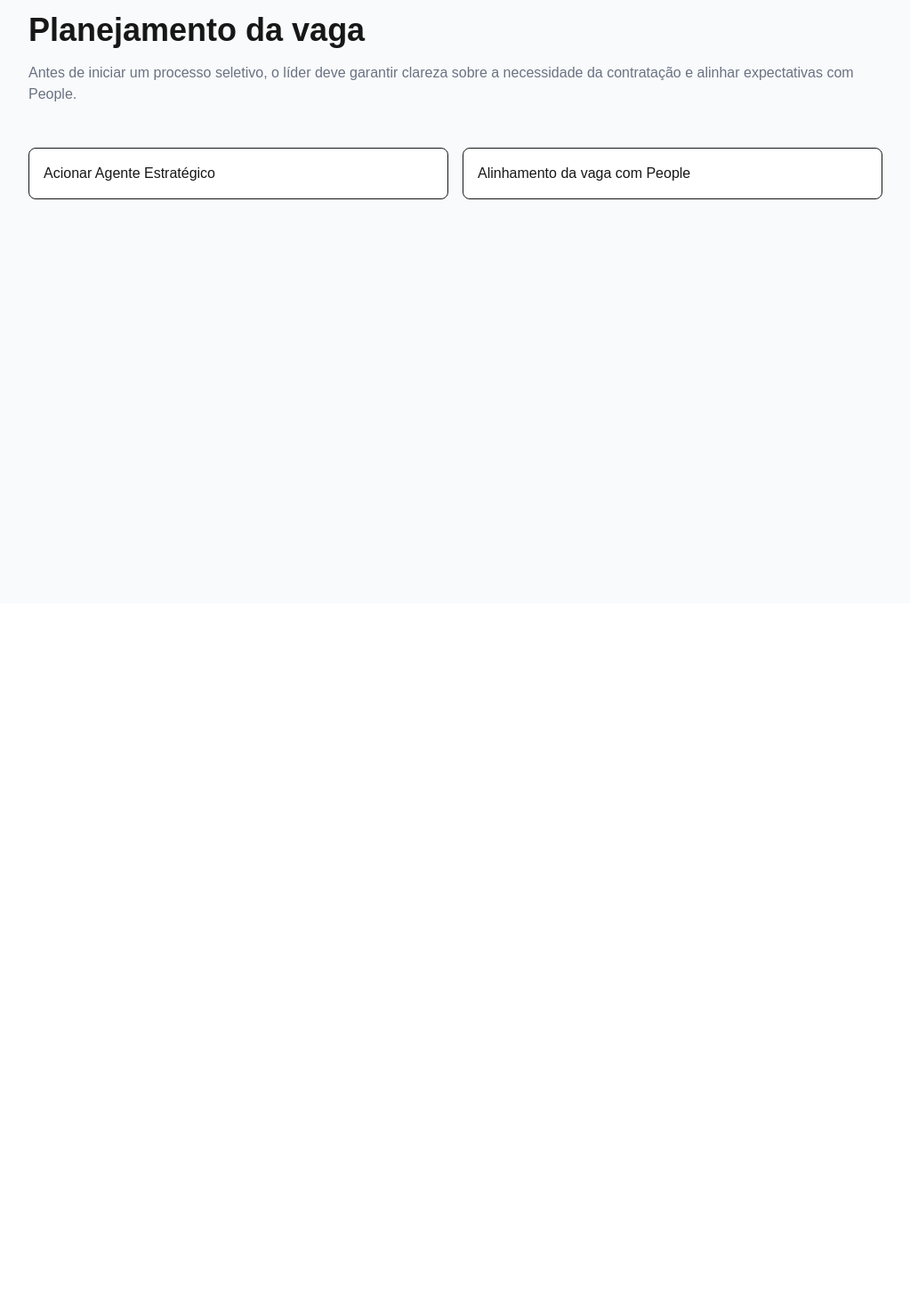
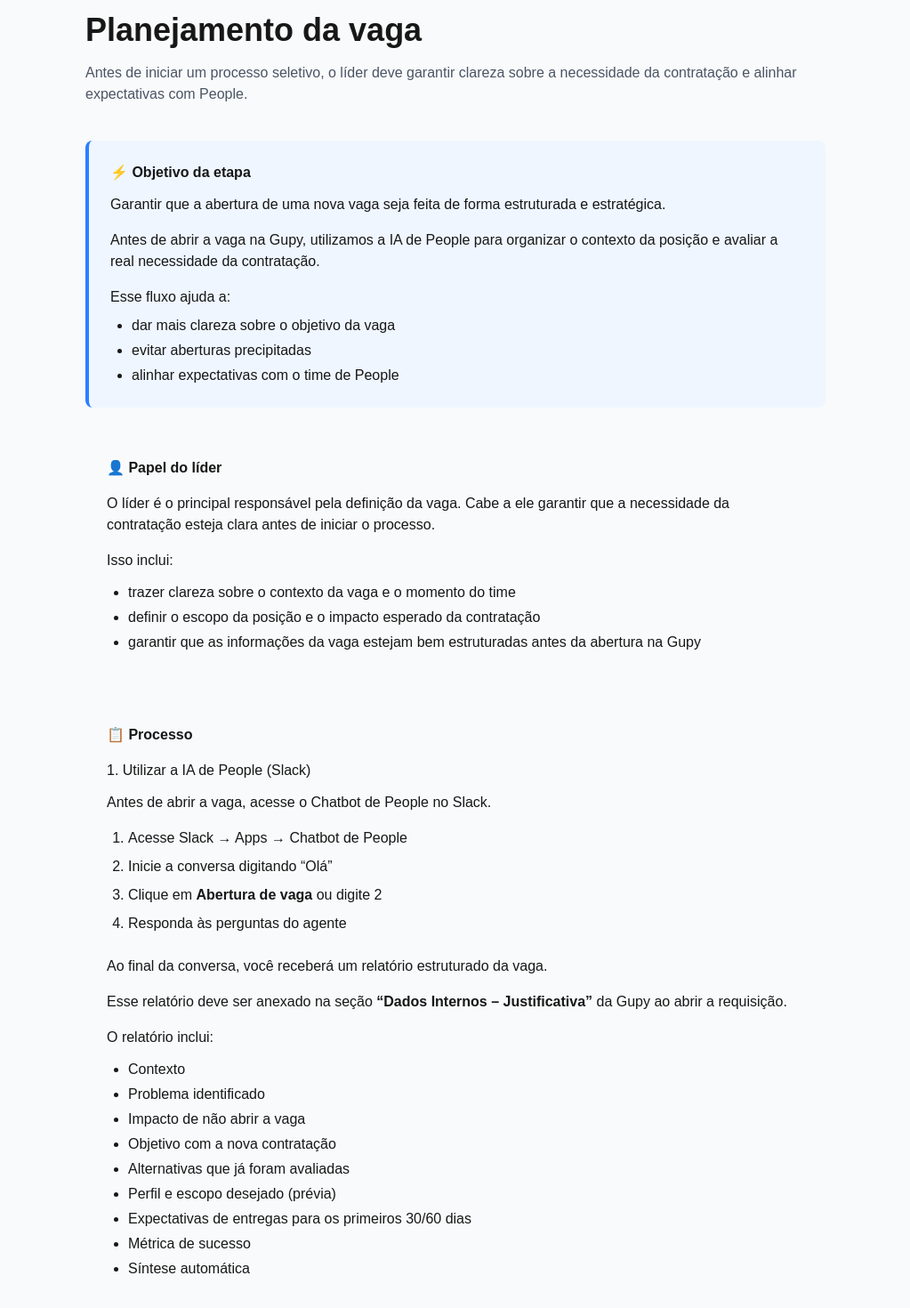
Before and after one commit to amandafrann/programa-lider-hero, a Next.js app: page /rs/planejamento in a window 1280 px wide. Shown: the part 122-1592 px from the top of the page at 89% size, without its empty margins (128-1151 px from the left). Before the commit the page ends 800 px from the top, so only its background shows below. Built offline with nearby package versions, Linux system fonts and the light colour scheme.

Commit message:
atualizar planejamento vaga

```diff
--- a/app/rs/planejamento/page.tsx
+++ b/app/rs/planejamento/page.tsx
@@ -4,7 +4,9 @@ export default function PlanejamentoPage() {
   return (
     <main className="min-h-screen bg-gray-50 flex justify-center py-20">
 
-      <div className="max-w-5xl w-full px-8">
+      <div className="max-w-4xl w-full px-8">
+
+        {/* VOLTAR */}
 
         <Link
           href="/rs"
@@ -13,33 +15,153 @@ export default function PlanejamentoPage() {
           ← Voltar para R&S
         </Link>
 
+
+        {/* TÍTULO */}
+
         <h1 className="text-4xl font-bold mb-4">
           Planejamento da vaga
         </h1>
 
-        <p className="text-gray-500 mb-12">
+        <p className="text-gray-600 mb-10">
           Antes de iniciar um processo seletivo, o líder deve garantir clareza
           sobre a necessidade da contratação e alinhar expectativas com People.
         </p>
 
 
-        <div className="grid grid-cols-2 gap-4">
+        {/* OBJETIVO */}
 
-          <Link
-            href="/rs/planejamento/aula-1"
-            className="bg-white border rounded-lg p-4 hover:shadow-sm transition"
-          >
-            Acionar Agente Estratégico
-          </Link>
+        <div className="bg-blue-50 border-l-4 border-blue-500 p-6 rounded-lg mb-8">
 
-          <Link
-            href="/rs/planejamento/aula-2"
-            className="bg-white border rounded-lg p-4 hover:shadow-sm transition"
-          >
-            Alinhamento da vaga com People
-          </Link>
+          <h3 className="font-semibold mb-3">
+            ⚡ Objetivo da etapa
+          </h3>
+
+          <p className="mb-4">
+            Garantir que a abertura de uma nova vaga seja feita de forma
+            estruturada e estratégica.
+          </p>
+
+          <p className="mb-4">
+            Antes de abrir a vaga na Gupy, utilizamos a IA de People para
+            organizar o contexto da posição e avaliar a real necessidade
+            da contratação.
+          </p>
+
+          <p className="mb-2">Esse fluxo ajuda a:</p>
+
+          <ul className="list-disc ml-6 space-y-1">
+            <li>dar mais clareza sobre o objetivo da vaga</li>
+            <li>evitar aberturas precipitadas</li>
+            <li>alinhar expectativas com o time de People</li>
+          </ul>
 
         </div>
+
+
+        {/* PAPEL DO LÍDER */}
+
+        <div className="bg-gray-50 p-6 rounded-lg mb-8">
+
+          <h3 className="font-semibold mb-4">
+            👤 Papel do líder
+          </h3>
+
+          <p className="mb-4">
+            O líder é o principal responsável pela definição da vaga.
+            Cabe a ele garantir que a necessidade da contratação esteja
+            clara antes de iniciar o processo.
+          </p>
+
+          <p className="mb-3">
+            Isso inclui:
+          </p>
+
+          <ul className="list-disc ml-6 space-y-1">
+
+            <li>
+              trazer clareza sobre o contexto da vaga e o momento do time
+            </li>
+
+            <li>
+              definir o escopo da posição e o impacto esperado da contratação
+            </li>
+
+            <li>
+              garantir que as informações da vaga estejam bem estruturadas
+              antes da abertura na Gupy
+            </li>
+
+          </ul>
+
+        </div>
+
+
+        {/* PROCESSO */}
+
+        <div className="bg-gray-50 p-6 rounded-lg mb-8">
+
+          <h3 className="font-semibold mb-4">
+            📋 Processo
+          </h3>
+
+          <h4 className="font-medium mb-3">
+            1. Utilizar a IA de People (Slack)
+          </h4>
+
+          <p className="mb-4">
+            Antes de abrir a vaga, acesse o Chatbot de People no Slack.
+          </p>
+
+          <ol className="list-decimal ml-6 space-y-2 mb-6">
+
+            <li>Acesse Slack → Apps → Chatbot de People</li>
+
+            <li>Inicie a conversa digitando “Olá”</li>
+
+            <li>Clique em <strong>Abertura de vaga</strong> ou digite 2</li>
+
+            <li>Responda às perguntas do agente</li>
+
+          </ol>
+
+          <p className="mb-4">
+            Ao final da conversa, você receberá um relatório estruturado da vaga.
+          </p>
+
+          <p className="mb-4">
+            Esse relatório deve ser anexado na seção
+            <strong> “Dados Internos – Justificativa”</strong> da Gupy
+            ao abrir a requisição.
+          </p>
+
+          <p className="mb-3">
+            O relatório inclui:
+          </p>
+
+          <ul className="list-disc ml-6 space-y-1">
+
+            <li>Contexto</li>
+
+            <li>Problema identificado</li>
+
+            <li>Impacto de não abrir a vaga</li>
+
+            <li>Objetivo com a nova contratação</li>
+
+            <li>Alternativas que já foram avaliadas</li>
+
+            <li>Perfil e escopo desejado (prévia)</li>
+
+            <li>Expectativas de entregas para os primeiros 30/60 dias</li>
+
+            <li>Métrica de sucesso</li>
+
+            <li>Síntese automática</li>
+
+          </ul>
+
+        </div>
+
 
       </div>
 
```
